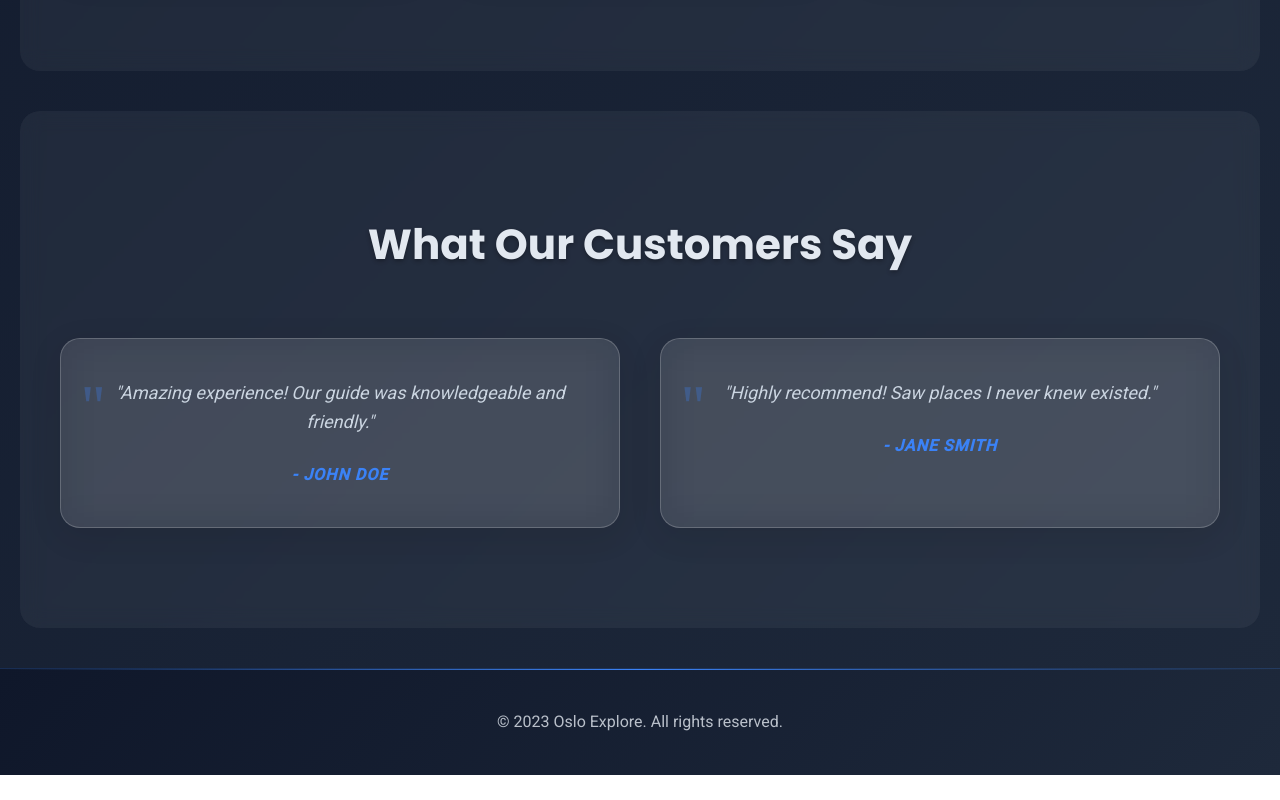
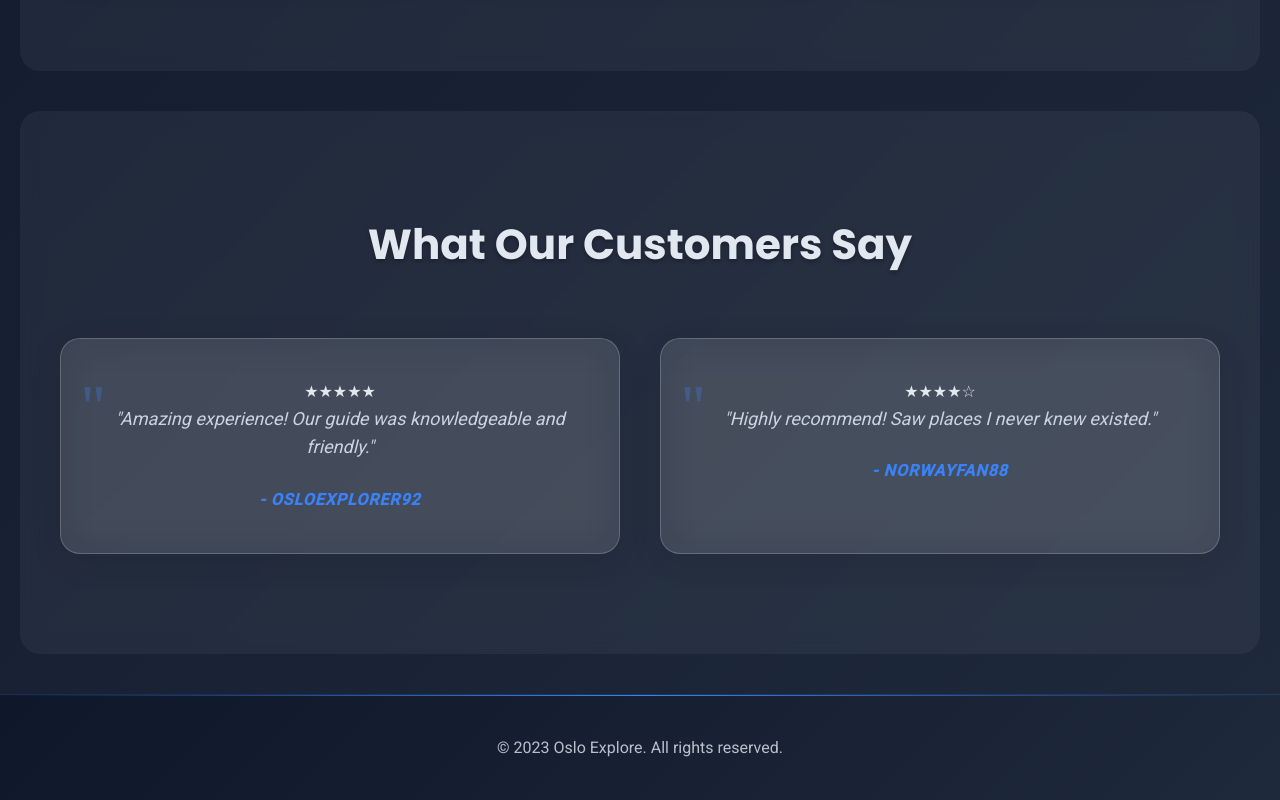
Before and after one commit to OsloExplore/oslo-explore, a plain HTML site: page index.html in a window 1280 px wide. Shown: the part 1273-2073 px from the top of the page. Before the commit the page ends 2048 px from the top, so only its background shows below. Drawn offline with Linux system fonts and the light colour scheme.

Commit message:
Update testimonials with realistic names and star ratings

```diff
--- a/index.html
+++ b/index.html
@@ -62,12 +62,14 @@
             <h2>What Our Customers Say</h2>
             <div class="testimonial-grid">
                 <div class="testimonial">
+                    <div class="stars">★★★★★</div>
                     <p>"Amazing experience! Our guide was knowledgeable and friendly."</p>
-                    <cite>- John Doe</cite>
+                    <cite>- osloexplorer92</cite>
                 </div>
                 <div class="testimonial">
+                    <div class="stars">★★★★☆</div>
                     <p>"Highly recommend! Saw places I never knew existed."</p>
-                    <cite>- Jane Smith</cite>
+                    <cite>- norwayfan88</cite>
                 </div>
             </div>
         </div>
```
Also changed, not shown: tours.html (+1 -1 lines).
